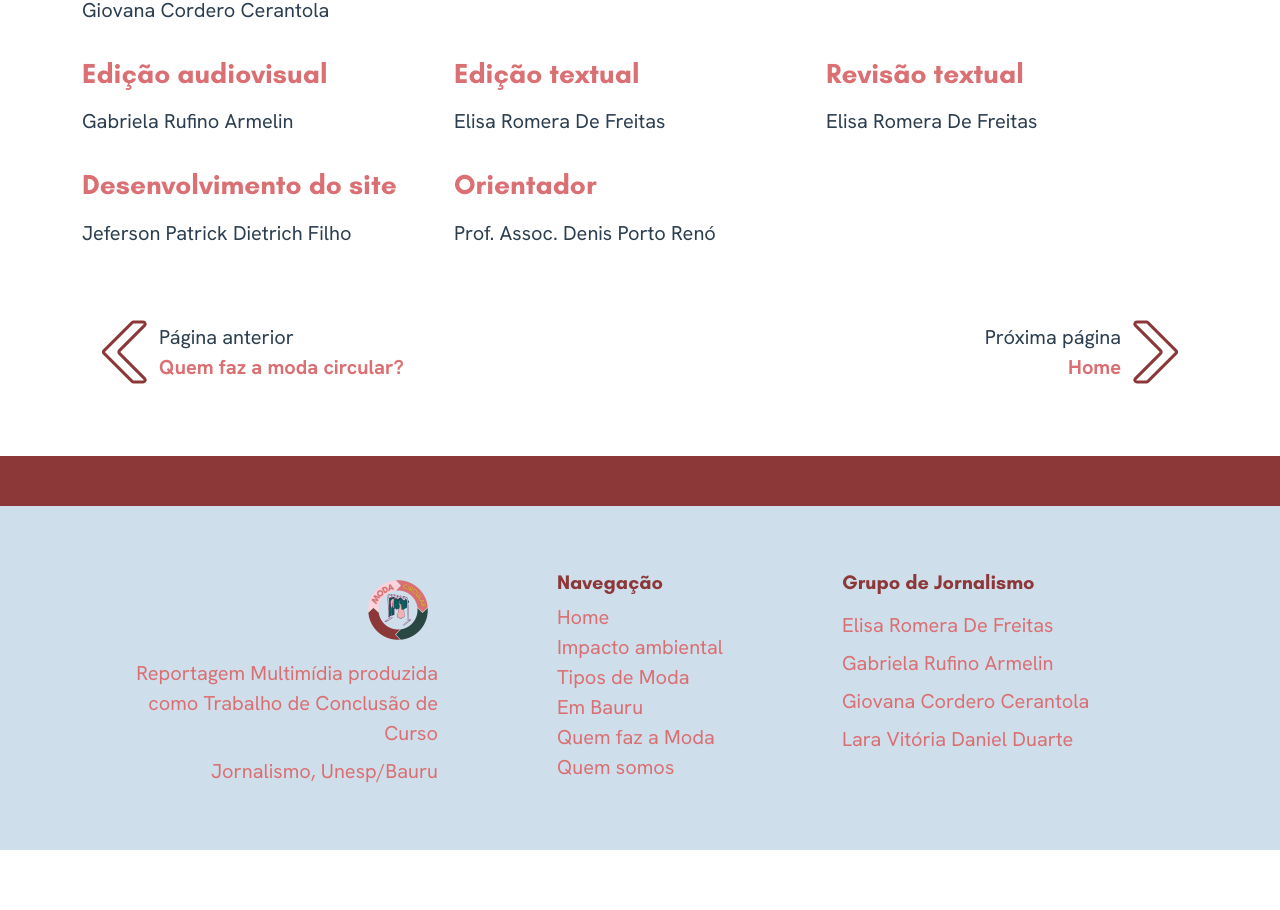
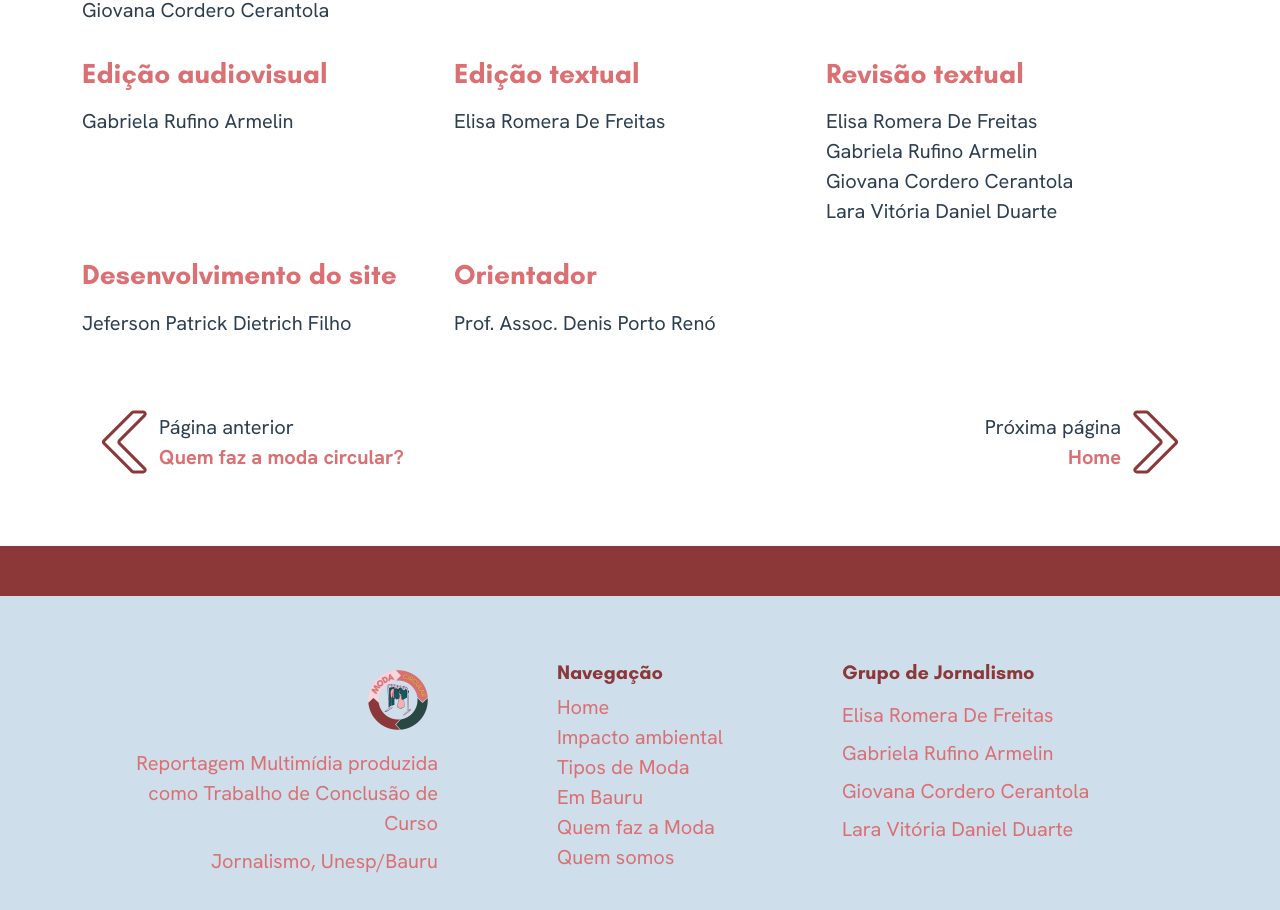
Before and after one commit to moda-circular-bauru/moda-circular-bauru, a Vue app: page /quem-somos in a window 1280 px wide. Shown: the part 1455-2365 px from the top of the page. Before the commit the page ends 2305 px from the top, so only its background shows below. Built offline with nearby package versions, Linux system fonts and the light colour scheme.

Commit message:
:lipstick: fix: text changes

```diff
--- a/src/views/QuemSomosView.vue
+++ b/src/views/QuemSomosView.vue
@@ -86,6 +86,9 @@
 				<div class="Revisão textual">
 					<h3 class="subtitle">Revisão textual</h3>
 					<p>Elisa Romera De Freitas</p>
+					<p>Gabriela Rufino Armelin</p>
+					<p>Giovana Cordero Cerantola</p>
+					<p>Lara Vitória Daniel Duarte</p>
 				</div>
 				<div class="Desenvolvimento e edição do site">
 					<h3 class="subtitle">Desenvolvimento do site</h3>
```
